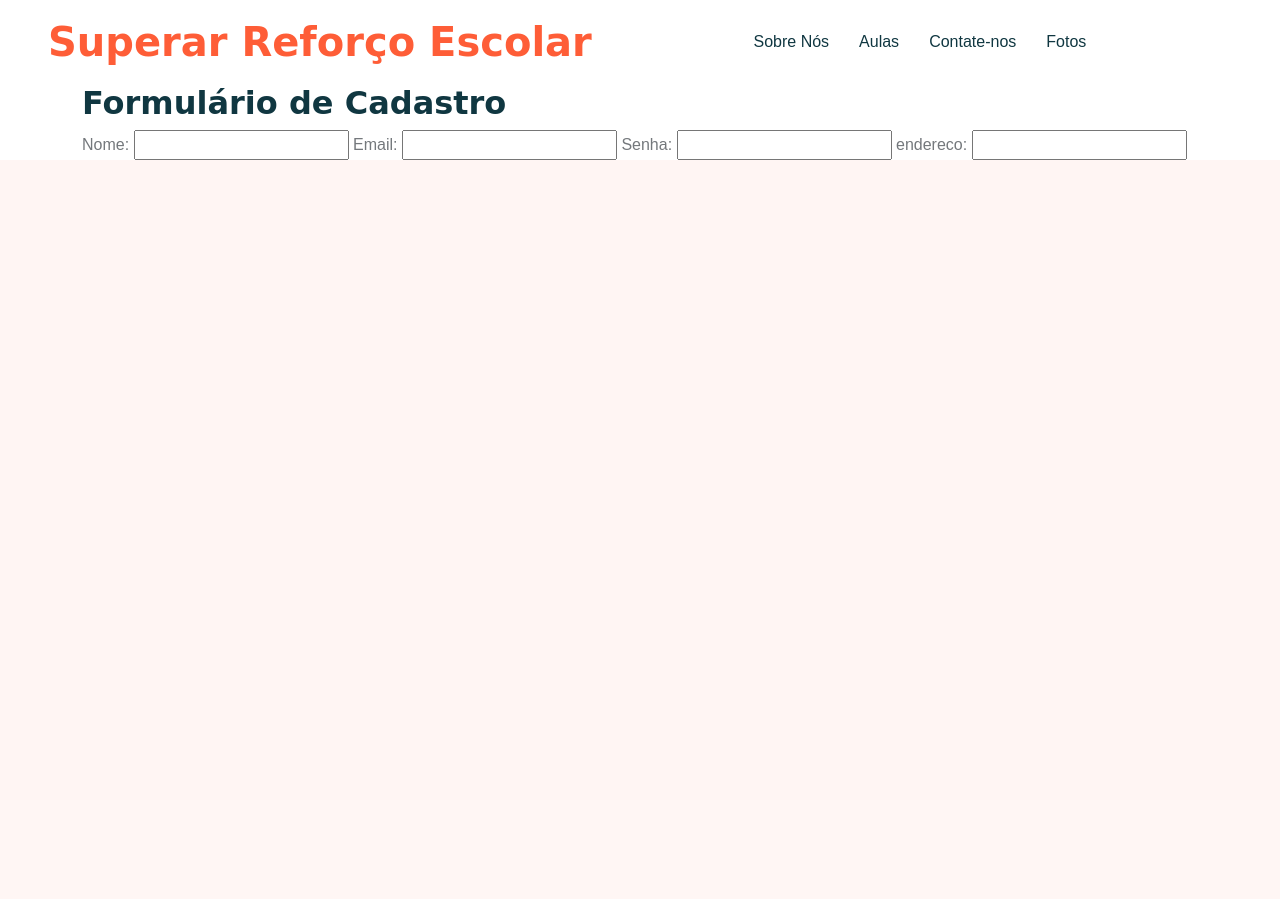
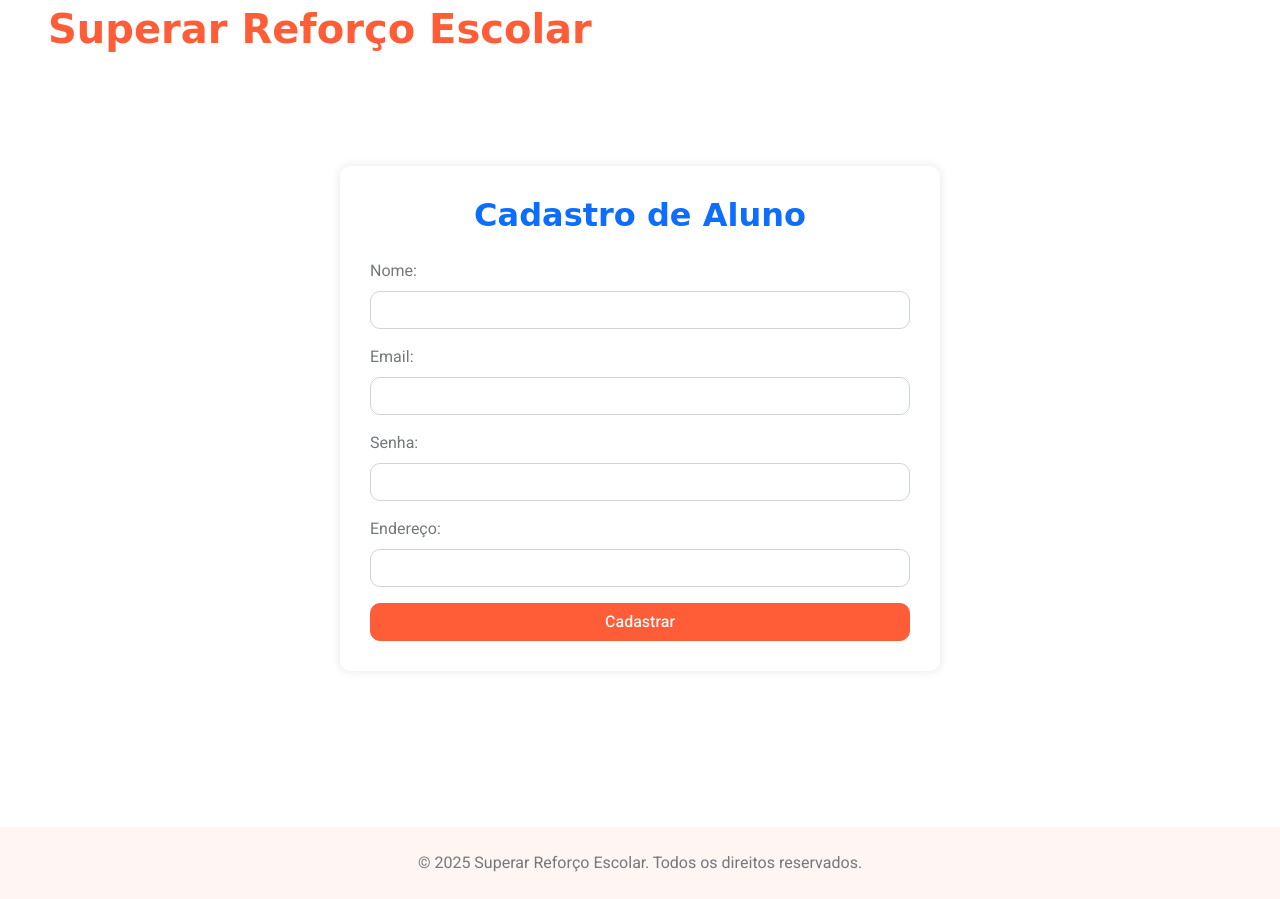
Before and after one commit to Thaiys/Projeto-Superar, a PHP site: page /cadastro.php in a window 1280 px wide. Before the commit the page ends 160 px from the top, so only its background shows below. Run offline with PHP 8.4, Linux system fonts and the light colour scheme; some web fonts are replaced.

Commit message:
implementação cadastro de usuario e login

```diff
--- a/about.php
+++ b/about.php
@@ -3,7 +3,7 @@
 
 <head>
     <meta charset="utf-8">
-    <title>Kider - Preschool Website Template</title>
+    <title>Superar Reforço Escolar</title>
     <meta content="width=device-width, initial-scale=1.0" name="viewport">
     <meta content="" name="keywords">
     <meta content="" name="description">
@@ -52,13 +52,13 @@
             </button>
             <div class="collapse navbar-collapse" id="navbarCollapse">
                 <div class="navbar-nav mx-auto">
-                    <a href="index.php" class="nav-item nav-link">lar</a>
+                    <a href="index.php" class="nav-item nav-link">Home</a>
                     <a href="about.php" class="nav-item nav-link active">sobre nós</a>
                     <div class="nav-item dropdown">
                     </div>
                     <a href="contact.php" class="nav-item nav-link">Contate-nos</a>
                 </div>
-                <a href="https://lumiarapoiopsicopedagogico.com.br/courses/reforco-terapeutico/" class="btn btn-primary rounded-pill px-3 d-none d-lg-block">Junte-se a nós<i class="fa fa-arrow-right ms-3"></i></a>
+                <a href="https://lumiarapoiopsicopedagogico.com.br/courses/reforco-terapeutico/" class="btn btn-primary rounded-pill px-3 d-none d-lg-block">Login<i class="fa fa-arrow-right ms-3"></i></a>
             </div>
         </nav>
         <!-- Navbar End -->
--- a/cadastro.php
+++ b/cadastro.php
@@ -1,154 +1,114 @@
-<?php
-// // Configuração de conexão com o banco de dados
-// $servername = "localhost"; // Endereço do servidor MySQL
-// $username = "root"; // Seu usuário do MySQL
-// $password = ""; // Sua senha do MySQL
-// $dbname = "cadastro_alunos"; // Nome do banco de dados
-
-// // Criando a conexão
-// $conn = new mysqli($servername, $username, $password, $dbname);
-
-// // Verificando a conexão
-// if ($conn->connect_error) {
-//     die("Conexão falhou: " . $conn->connect_error);
-// }
-
-// // Receber os dados enviados pelo formulário
-// $data = json_decode(file_get_contents("php://input"));
-
-// $nome = $data->nome;
-// $email = $data->email;
-// $senha = $data->senha;
-// $endereco = $data->endereco;
-
-// // Inserir os dados no banco de dados
-// $sql = "INSERT INTO alunos (nome, email, senha, endereco)
-//         VALUES ('$nome', '$email', '$senha', '$endereco')";
-
-// if ($conn->query($sql) === TRUE) {
-//     echo json_encode(["status" => "sucesso"]);
-// } else {
-//     echo json_encode(["status" => "erro", "message" => $conn->error]);
-// }
-
-// // Fechar a conexão
-// $conn->close();
-?>
-
 <!DOCTYPE html>
 <html lang="pt-br">
 
 <head>
-    <meta http-equiv="content-type" content="text/html; charset=UTF-8">
     <meta charset="utf-8">
-    <title>Kider - Preschool Website Template</title>
+    <title>Superar Reforço Escolar - Cadastro</title>
     <meta content="width=device-width, initial-scale=1.0" name="viewport">
-    <meta content="" name="keywords">
-    <meta content="" name="description">
 
-    <!-- Favicon -->
-    <link
-        href="file:///C:/Users/corlab202/Downloads/Kider%20Free%20Website%20Template%20-%20Free-CSS.com/preschool-website-template/img/favicon.ico"
-        rel="icon">
-
-    <!-- Google Web Fonts -->
+    <!-- Google Fonts + Favicon -->
     <link rel="preconnect" href="https://fonts.googleapis.com/">
     <link rel="preconnect" href="https://fonts.gstatic.com/" crossorigin="">
-    <link href="modelo%20de%20site%20pr%C3%A9-escolar%20kider_arquivos/css2.css" rel="stylesheet">
+    <link href="https://fonts.googleapis.com/css2?family=Heebo:wght@400;500;700&display=swap" rel="stylesheet">
 
-    <!-- Icon Font Stylesheet -->
+    <!-- Icon Fonts + Bootstrap CSS -->
     <link href="modelo%20de%20site%20pr%C3%A9-escolar%20kider_arquivos/all.min.css" rel="stylesheet">
     <link href="modelo%20de%20site%20pr%C3%A9-escolar%20kider_arquivos/bootstrap-icons.css" rel="stylesheet">
+    <link href="modelo%20de%20site%20pr%C3%A9-escolar%20kider_arquivos/bootstrap.min.css" rel="stylesheet">
 
-    <!-- Libraries Stylesheet -->
+    <!-- Estilos do template -->
     <link href="modelo%20de%20site%20pr%C3%A9-escolar%20kider_arquivos/animate.min.css" rel="stylesheet">
     <link href="modelo%20de%20site%20pr%C3%A9-escolar%20kider_arquivos/owl.carousel.min.css" rel="stylesheet">
+    <link href="modelo%20de%20site%20pr%C3%A9-escolar%20kider_arquivos/style.css" rel="stylesheet">
 
-    <!-- Customized Bootstrap Stylesheet -->
-    <link href="modelo%20de%20site%20pr%C3%A9-escolar%20kider_arquivos/bootstrap.min.css" rel="stylesheet">
+    <!-- Estilo personalizado para o formulário -->
+    <style>
+        .form-cadastro {
+            background-color: #ffffff;
+            padding: 30px;
+            border-radius: 10px;
+            max-width: 600px;
+            margin: 60px auto;
+            box-shadow: 0px 0px 10px rgba(0, 0, 0, 0.1);
+        }
 
-    <!-- Template Stylesheet -->
-    <link href="modelo%20de%20site%20pr%C3%A9-escolar%20kider_arquivos/style.css" rel="stylesheet">
+        .form-cadastro h2 {
+            text-align: center;
+            margin-bottom: 25px;
+            color: #0d6efd;
+        }
+
+        @media (max-width: 576px) {
+            .form-cadastro {
+                padding: 20px;
+                margin: 30px 15px;
+            }
+        }
+    </style>
 </head>
 
 <body>
     <div class="container-xxl bg-white p-0">
-        <!-- Spinner Start -->
-        <div id="spinner"
-            class="bg-white position-fixed translate-middle w-100 vh-100 top-50 start-50 d-flex align-items-center justify-content-center">
-            <div class="spinner-border text-primary" style="width: 3rem; height: 3rem;" role="status">
-                <span class="sr-only">Loading...</span>
-            </div>
-        </div>
-        <!-- Spinner End -->
 
-
-        <!-- Navbar Start -->
-        <nav class="navbar navbar-expand-lg bg-white navbar-light sticky-top px-4 px-lg-5 py-lg-0" style="top: -100px;">
-            <a href="file:///C:/Users/corlab202/Downloads/Kider%20Free%20Website%20Template%20-%20Free-CSS.com/preschool-website-template/index.php"
-                class="navbar-brand">
+        <!-- Navbar -->
+        <nav class="navbar navbar-expand-lg bg-white navbar-light sticky-top px-4 px-lg-5 py-lg-0">
+            <a href="index.php" class="navbar-brand">
                 <h1 class="m-0 text-primary">Superar Reforço Escolar</h1>
             </a>
-            <button type="button" class="navbar-toggler" data-bs-toggle="collapse" data-bs-target="#navbarCollapse">
+            <button class="navbar-toggler" type="button" data-bs-toggle="collapse" data-bs-target="#navbarCollapse">
                 <span class="navbar-toggler-icon"></span>
             </button>
-            <div class="collapse navbar-collapse" id="navbarCollapse">
-                <div class="navbar-nav mx-auto">
-                    <a href="about.php"
-                        class="nav-item nav-link">Sobre Nós</a>
-                    <a id="aulas"
-                        href="classes.php"
-                        class="nav-item nav-link">Aulas</a>
-                    <a href="contact.php"
-                        class="nav-item nav-link">Contate-nos</a>
-                    <a href="fotos.php"
-                        class="nav-item nav-link">Fotos</a>
+
+        </nav>
+
+        <!-- Formulário -->
+        <div class="container py-5">
+            <form action="processa.php" method="POST" class="form-cadastro">
+                <h2>Cadastro de Aluno</h2>
+
+                <div class="mb-3">
+                    <label for="nome" class="form-label">Nome:</label>
+                    <input type="text" id="nome" name="nome" class="form-control" required>
                 </div>
 
-            </div>
-        </nav>
+                <div class="mb-3">
+                    <label for="email" class="form-label">Email:</label>
+                    <input type="email" id="email" name="email" class="form-control" required>
+                </div>
 
+                <div class="mb-3">
+                    <label for="senha" class="form-label">Senha:</label>
+                    <input type="password" id="senha" name="senha" class="form-control" required>
+                </div>
 
-        <div style="width: 1320px;">
+                <div class="mb-3">
+                    <label for="endereco" class="form-label">Endereço:</label>
+                    <input type="text" id="endereco" name="endereco" class="form-control" required>
+                </div>
 
-        </div>
-        <!-- Carousel End -->
-        <div class="container">
-            <form action="processa.php" method="POST" class="form-cadastro">
-            <h2>Formulário de Cadastro</h2>
-
-            <label for="nome">Nome:</label>
-            <input type="text" id="nome" name="nome" required>
-
-            <label for="email">Email:</label>
-            <input type="email" id="email" name="email" required>
-
-            <label for="senha">Senha:</label>
-            <input type="password" id="senha" name="senha" required>
-
-            <label for="senha">endereco:</label>
-            <input type="password" id="endereco" name="endereco" required>
+                <button type="submit" class="btn btn-primary w-100">Cadastrar</button>
             </form>
         </div>
 
+        <!-- Rodapé simples -->
+        <footer class="bg-light text-center py-4 mt-5">
+            <p class="mb-0">© 2025 Superar Reforço Escolar. Todos os direitos reservados.</p>
+        </footer>
 
-        <a href="#" class="btn btn-lg btn-primary btn-lg-square back-to-top" style="display: none;"><i
-                class="bi bi-arrow-up"></i></a>
+        <!-- Botão de voltar ao topo -->
+        <a href="#" class="btn btn-lg btn-primary btn-lg-square back-to-top" style="display: none;">
+            <i class="bi bi-arrow-up"></i>
+        </a>
     </div>
 
-    <!-- JavaScript Libraries -->
+    <!-- JavaScript -->
     <script src="modelo%20de%20site%20pr%C3%A9-escolar%20kider_arquivos/jquery-3.4.1.min.js"></script>
     <script src="modelo%20de%20site%20pr%C3%A9-escolar%20kider_arquivos/bootstrap.bundle.min.js"></script>
     <script src="modelo%20de%20site%20pr%C3%A9-escolar%20kider_arquivos/wow.min.js"></script>
     <script src="modelo%20de%20site%20pr%C3%A9-escolar%20kider_arquivos/easing.min.js"></script>
     <script src="modelo%20de%20site%20pr%C3%A9-escolar%20kider_arquivos/waypoints.min.js"></script>
     <script src="modelo%20de%20site%20pr%C3%A9-escolar%20kider_arquivos/owl.carousel.min.js"></script>
-
-    <!-- Template Javascript -->
-    <!-- <script src="modelo%20de%20site%20pr%C3%A9-escolar%20kider_arquivos/main.js"></script> -->
-    <script src="script.js"></script>
-
-
+    <script src="modelo%20de%20site%20pr%C3%A9-escolar%20kider_arquivos/main.js"></script>
 </body>
 
 </html>
```
Also changed, not shown: area_restrita.php (added, +20 -0 lines), classes.php (+5 -5 lines), contact.php (+4 -4 lines), fotos.php (+4 -4 lines), index.php (+23 -49 lines), login.php (added, +97 -0 lines), processa.php (added, +32 -0 lines), valida_login.php (added, +36 -0 lines).
